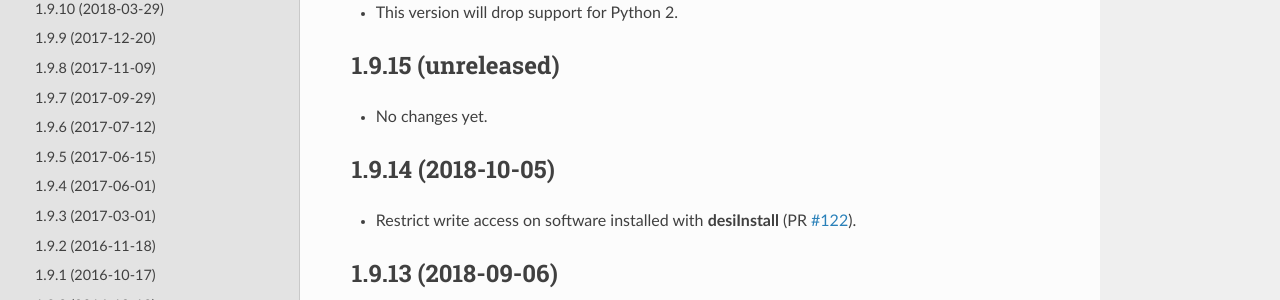
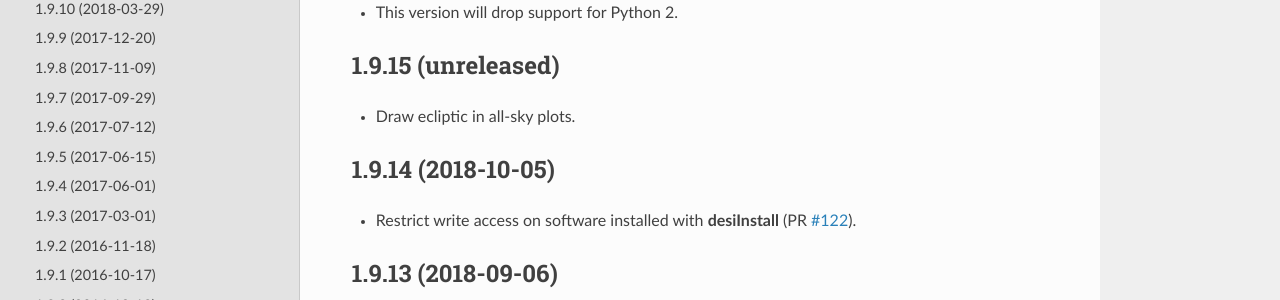
Before and after one commit to desihub/desiutil, a Sphinx documentation site: the page built from doc/changes.rst, in a window 1280 px wide and 900 px high. Shown: the part 215-515 px from the top of the window. Built offline with Sphinx 7.4.7 and the Read the Docs theme 2.0.0, drawn with Linux system fonts in a browser that asks for light colours.

Commit message:
Update change log

```diff
--- a/doc/changes.rst
+++ b/doc/changes.rst
@@ -10,7 +10,7 @@ Change Log
 1.9.15 (unreleased)
 -------------------
 
-* No changes yet.
+* Draw ecliptic in all-sky plots.
 
 1.9.14 (2018-10-05)
 -------------------
```
